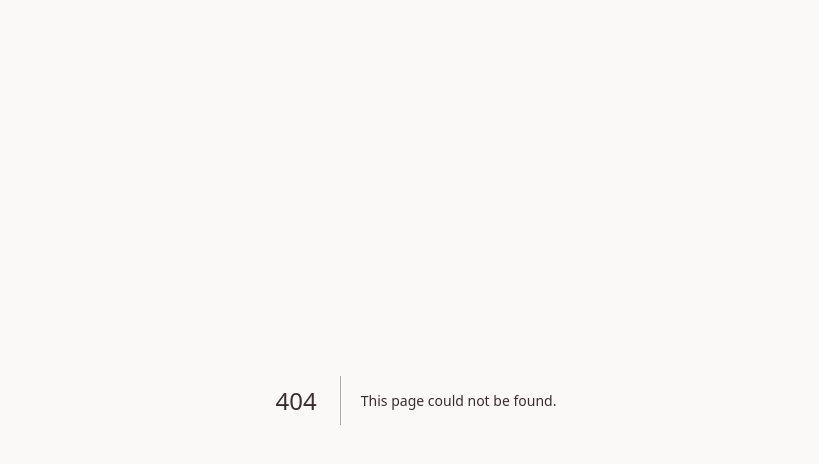
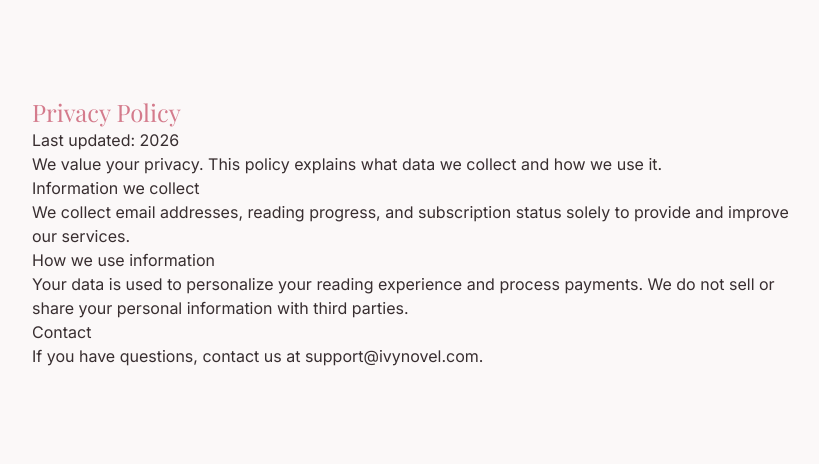
Before and after one commit to yangyifei757-dotcom/mystorysite, a Next.js app: page /privacy-policy in a window 1280 px wide. Before the commit this address had no page. Shown: the top 464 px of the page, without its empty margins (224-1043 px from the left). Built offline with nearby package versions, Linux system fonts and the light colour scheme; a web font is replaced by a local one.

Commit message:
Create page.tsx

```diff
--- /dev/null
+++ b/app/privacy-policy/page.tsx
@@ -0,0 +1,17 @@
+export default function PrivacyPolicyPage() {
+  return (
+    <main className="min-h-screen bg-background pt-24 pb-16 px-4">
+      <div className="max-w-3xl mx-auto prose prose-sm text-foreground">
+        <h1 className="text-2xl font-serif text-primary">Privacy Policy</h1>
+        <p>Last updated: {new Date().getFullYear()}</p>
+        <p>We value your privacy. This policy explains what data we collect and how we use it.</p>
+        <h2>Information we collect</h2>
+        <p>We collect email addresses, reading progress, and subscription status solely to provide and improve our services.</p>
+        <h2>How we use information</h2>
+        <p>Your data is used to personalize your reading experience and process payments. We do not sell or share your personal information with third parties.</p>
+        <h2>Contact</h2>
+        <p>If you have questions, contact us at support@ivynovel.com.</p>
+      </div>
+    </main>
+  )
+}
```
